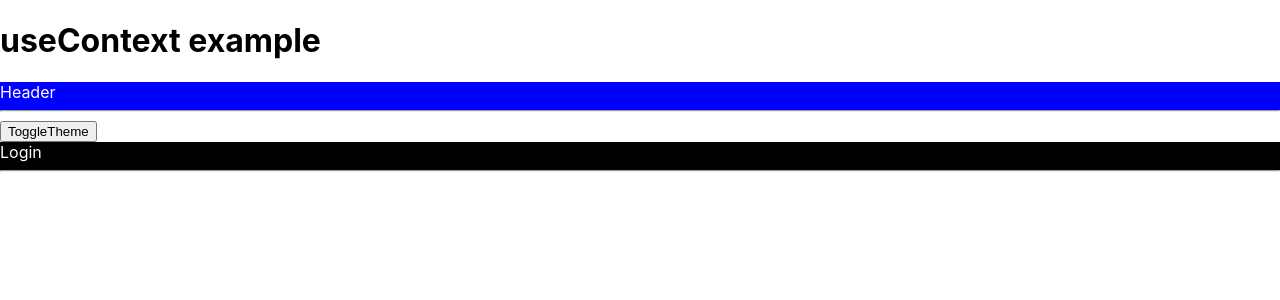
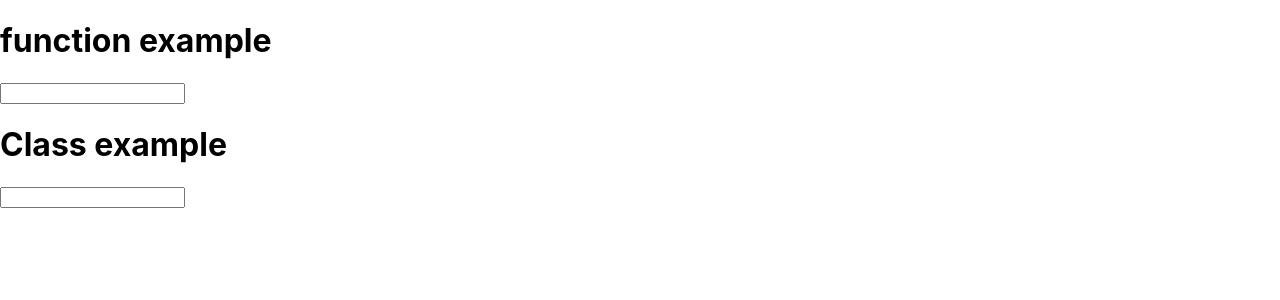
Before and after one commit to anassraissi/hooks_react_example, a React (Create React App) app in the folder hooks_react/: page / in a window 1280 px wide. Shown: the top 300 px of the page. Built offline with nearby package versions, Linux system fonts and the light colour scheme.

Commit message:
work on useState example by function way and class way component

```diff
--- /dev/null
+++ b/hooks_react/src/UseState/App.js
@@ -0,0 +1,13 @@
+import React from 'react'
+import {LoginFormA,LoginFormB  } from "./LoginForm";
+
+const App = () => {
+  return (
+    <div>
+        <LoginFormA></LoginFormA>
+        <LoginFormB></LoginFormB>
+    </div>
+  )
+}
+
+export default App
--- /dev/null
+++ b/hooks_react/src/UseState/LoginForm.js
@@ -0,0 +1,36 @@
+import React, { useState } from 'react'
+
+
+export  function LoginFormA() {
+    const [email,setEmail]=useState(''); // we dont type React.useState ==> cause we already declared above there.
+     function handelEmail(e){   // must type function
+        setEmail(e.target.value)
+    }
+  return (
+    <div>
+       <h1>function example</h1>
+       <input value={email} onChange={handelEmail}/>
+
+
+    </div>
+  )
+}
+
+export class LoginFormB extends React.Component {
+    state={
+        email:''
+    }
+   handelEmail=(e)=>{
+        this.setState({
+                email:e.target.value
+        })
+    };
+  render() {
+    return (
+      <div>
+        <h1>Class example</h1>
+        <input value={this.state.email} onChange={this.handelEmail}/>
+      </div>
+    )
+  }
+}
--- a/hooks_react/src/index.js
+++ b/hooks_react/src/index.js
@@ -9,6 +9,7 @@ import UseCallback from "./useCallback/ParentComponent";
 import UseReducer from './useReducer/App';
 import UseRef from './UseRef/ClassComponent'
 import ThemeContext from "./UseContex/App";
+import UseState from "./UseState/App";
 
 
 const root = ReactDOM.createRoot(document.getElementById('root'));
@@ -20,7 +21,8 @@ root.render(
     {/* <UseCallback></UseCallback> */}
 {/* <UseReducer></UseReducer> */}
 {/* <UseRef></UseRef> */}
-<ThemeContext></ThemeContext>
+{/* <ThemeContext></ThemeContext> */}
+<UseState></UseState>
   </React.StrictMode>
 );
 
```
Also changed, not shown: 1 other file (tests, documents, lock files or other folders).
